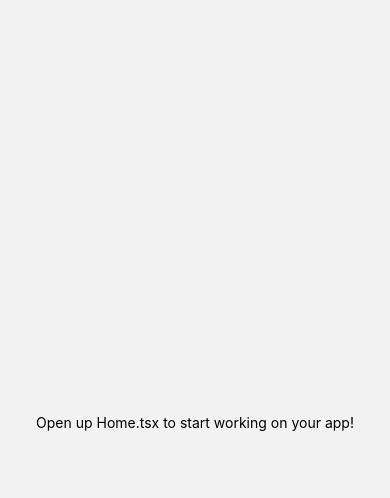
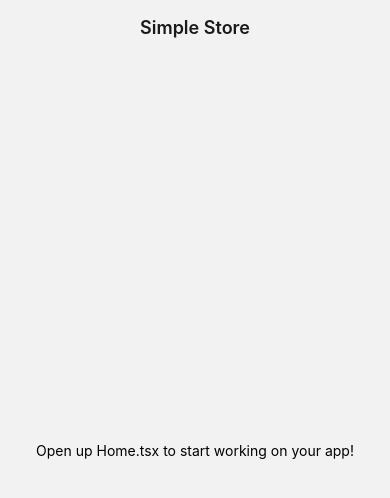
Before and after one commit to odanieldamasio/simple-store-app, a React Native app: screen / in a window 390 px wide. Shown: the top 498 px of the page. Built offline with nearby package versions, Linux system fonts and the light colour scheme.

Commit message:
task: setup navigator and create components

```diff
--- a/App.tsx
+++ b/App.tsx
@@ -1,23 +1,6 @@
-import { createStaticNavigation } from '@react-navigation/native';
-import { createNativeStackNavigator } from '@react-navigation/native-stack';
-import Home from './src/screens/Home';
 import { SafeAreaProvider } from 'react-native-safe-area-context';
+import { Navigation } from './src/navigation';
 import { StatusBar } from 'expo-status-bar';
-
-const RootStack = createNativeStackNavigator({
-  screens: {
-    Home: {
-      screen: Home,
-    },
-  },
-  screenOptions: {
-    headerShown: false,
-    // headerShadowVisible: false,
-    // headerTransparent: true,
-  }
-});
-
-const Navigation = createStaticNavigation(RootStack);
 
 export default function App() {
     return (
--- /dev/null
+++ b/components/ui/Header.tsx
@@ -0,0 +1,35 @@
+import { StyleSheet, Platform, StatusBar, View, Text } from 'react-native';
+import { useNavigation } from '@react-navigation/native';
+
+export function Header({ title }) {
+    const navigation = useNavigation();
+
+    return (
+        <View style={styles.container}>
+            <Text style={styles.title}>{title}</Text>
+        </View>
+    );
+}
+
+const styles = StyleSheet.create({
+  container: {
+    flexDirection: 'row',
+    alignItems: 'center',
+    justifyContent: 'space-between',
+    width: '100%',
+    backgroundColor: 'transparent',
+    paddingHorizontal: 16,
+    borderBottomWidth: 1,
+    borderBottomColor: 'transparent',
+
+    height: Platform.OS === 'ios' ? 88 : 56 + (StatusBar.currentHeight || 0),
+    paddingTop: Platform.OS === 'ios' ? 40 : StatusBar.currentHeight || 0,
+  },
+  title: {
+    fontSize: 18,
+    fontWeight: '600',
+    color: '#1A1A1A',
+    textAlign: 'center',
+    flex: 1,
+  },
+});
--- /dev/null
+++ b/src/navigation/RootNavigator.tsx
@@ -0,0 +1,13 @@
+import { createNativeStackNavigator } from "@react-navigation/native-stack";
+import HomeScreen from "../screens/HomeScreen";
+
+export const RootNavigator = createNativeStackNavigator({
+    screens: {
+        Home: {
+            screen: HomeScreen,
+        },
+    },
+    screenOptions: {
+        headerShown: false,
+    }
+});
--- /dev/null
+++ b/src/navigation/index.tsx
@@ -0,0 +1,4 @@
+import { createStaticNavigation } from "@react-navigation/native";
+import { RootNavigator } from "./RootNavigator";
+
+export const Navigation = createStaticNavigation(RootNavigator);
--- a/src/screens/Home.tsx
+++ b/src/screens/HomeScreen.tsx
@@ -1,13 +1,17 @@
 import {useNavigation} from '@react-navigation/native';
 import { StyleSheet, Text, View } from 'react-native';
+import { Header } from '../../components/ui/Header';
 
-export default function Home() {
+export default function HomeScreen() {
     const navigation = useNavigation();
 
     return (
-        <View style={styles.container}>
-            <Text>Open up Home.tsx to start working on your app!</Text>
-        </View>
+        <>
+            <Header title="Simple Store" />
+            <View style={styles.container}>
+                <Text>Open up Home.tsx to start working on your app!</Text>
+            </View>
+        </>
     );
 }
 
```
